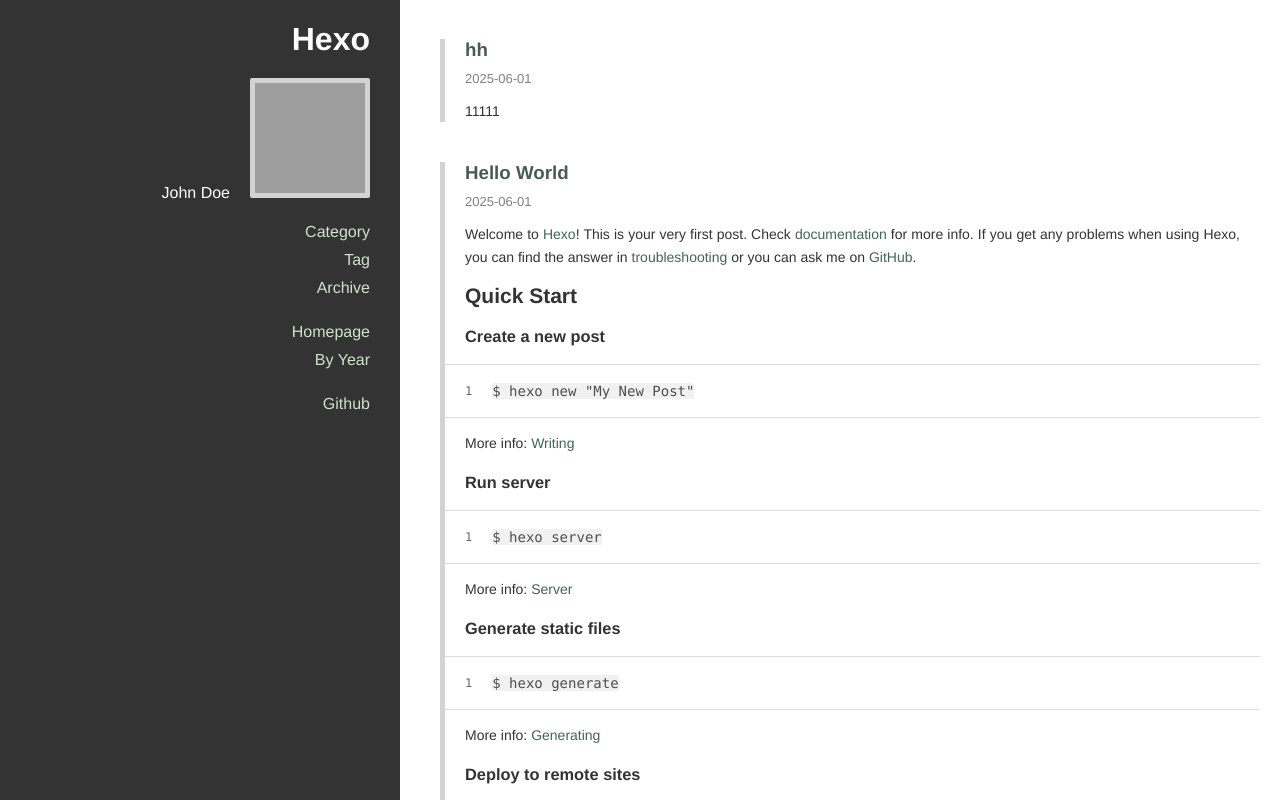
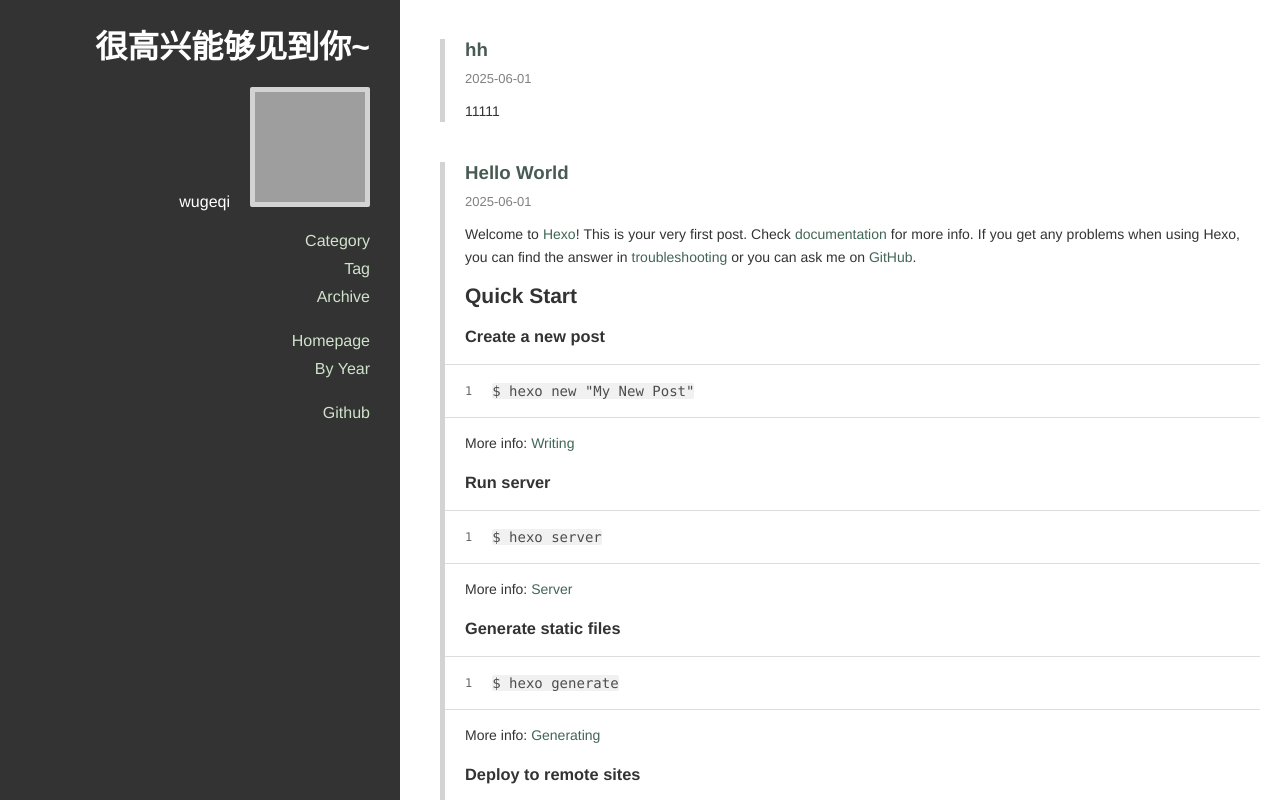
Before and after one commit to wugeqi/wugeqi.github.io, a plain HTML site: page index.html in a window 1280 px wide. Drawn offline with nearby package versions, Linux system fonts and the light colour scheme; grey boxes are pictures that could not be loaded.

Commit message:
Site updated: 2025-06-01 21:52:31

```diff
--- a/index.html
+++ b/index.html
@@ -8,20 +8,20 @@
 
 <title>
 
-    Hexo
+    很高兴能够见到你~
 
 </title>
 
 <meta property="og:type" content="website">
-<meta property="og:title" content="Hexo">
+<meta property="og:title" content="很高兴能够见到你~">
 <meta property="og:url" content="http://example.com/index.html">
-<meta property="og:site_name" content="Hexo">
+<meta property="og:site_name" content="很高兴能够见到你~">
 <meta property="og:locale" content="en_US">
-<meta property="article:author" content="John Doe">
+<meta property="article:author" content="wugeqi">
 <meta name="twitter:card" content="summary">
 
 
-  <link rel="alternative" href="/atom.xml" title="Hexo" type="application/atom+xml">
+  <link rel="alternative" href="/atom.xml" title="很高兴能够见到你~" type="application/atom+xml">
 
 
 
@@ -52,25 +52,25 @@
     <span class="icon-bar"></span>
     <span class="icon-bar"></span>
   </button>
-  <a class="title" href="/">Hexo</a>
+  <a class="title" href="/">很高兴能够见到你~</a>
 </div>
 
   <div class="main-container">
     <div class="sidebar">
   <div class="header">
-    <h1 class="title"><a href="/">Hexo</a></h1>
+    <h1 class="title"><a href="/">很高兴能够见到你~</a></h1>
 
     <div class="info">
       <div class="content">
 
 
-          <div class="author">John Doe</div>
+          <div class="author">wugeqi</div>
 
       </div>
 
         <div class="avatar">
 
-            <a href="/about"><img src="https://cn.gravatar.com/avatar/35fef74d731255cd569c2c2b0b9e87e4?s=200"></a>
+            <a href="/about"><img src="https://th.bing.com/th/id/OIP.ZuPSrZP2p6tAVJbaI79Q3AHaJ3?w=194&amp;h=259&amp;c=7&amp;r=0&amp;o=5&amp;dpr=2&amp;pid=1.7"></a>
 
         </div>
 
@@ -231,7 +231,7 @@
 
           <div class="main-footer">
 
-    © 2025 Hexo - Powered by <a href="http://hexo.io" target="_blank">Hexo</a> - Theme <a href="https://github.com/denjones/hexo-theme-chan" target="_blank">Chan</a>
+    © 2025 很高兴能够见到你~ - Powered by <a href="http://hexo.io" target="_blank">Hexo</a> - Theme <a href="https://github.com/denjones/hexo-theme-chan" target="_blank">Chan</a>
 
 </div>
 
```
Also changed, not shown: 2025/06/01/hello-world/index.html (+8 -8 lines), 2025/06/01/test/index.html (+8 -8 lines), archives/2025/06/index.html (+9 -9 lines), archives/2025/index.html (+9 -9 lines), archives/index.html (+9 -9 lines).
